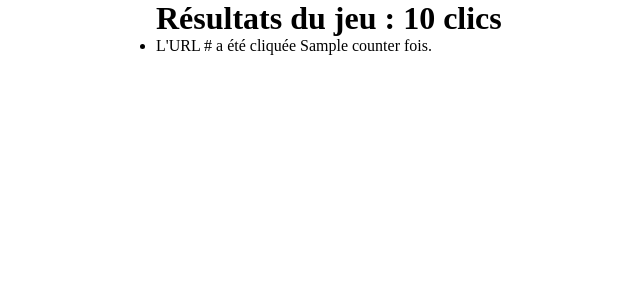
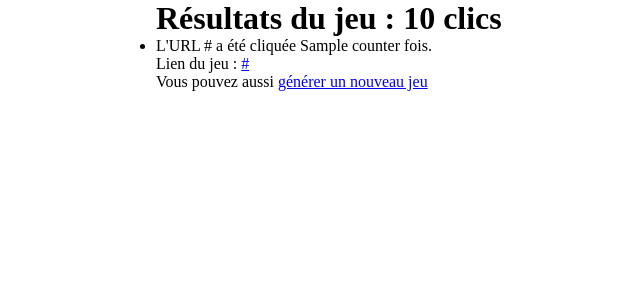
Before and after one commit to paztek/web-history-leaker, a PHP site: template views/report.html.twig in a window 1280 px wide. Shown: the top 300 px of the page, without its empty margins (184-824 px from the left). Run offline with PHP 8.4, Linux system fonts and the light colour scheme; the template is opened without the code that fills it: most values are stand-ins (such as "Sample title", 1, 10 or a date in 2020); some libraries are stand-ins or nearby versions.

Commit message:
Trying to use URL generator to retrieve game host full URL

```diff
--- a/bootstrap.php
+++ b/bootstrap.php
@@ -35,6 +35,8 @@ $app->register(new Silex\Provider\SessionServiceProvider());
 $app->register(new Silex\Provider\MonologServiceProvider(), array(
 	'monolog.logfile' => __DIR__.'/logs/silex.log',
 ));
+// The URL Generator Service
+$app->register(new Silex\Provider\UrlGeneratorServiceProvider());
 
 // The Twig service
 $app->register(new Silex\Provider\TwigServiceProvider(), array(
--- a/composer.json
+++ b/composer.json
@@ -5,6 +5,7 @@
         "symfony/security": "~2.1",
         "symfony/yaml": "~2.1",
         "twig/twig": ">=1.8,<2.0-dev",
+        "symfony/twig-bridge": "~2.1",
         "dflydev/doctrine-orm-service-provider": "1.0.*@dev"
     },
     "autoload": {
--- a/views/report.html.twig
+++ b/views/report.html.twig
@@ -12,9 +12,12 @@
         </ul>
     {% else %}
         <p>
-            Il semblerait que personne n'ait encore joué à votre jeu. Faites tourner le lien suivant !
-            <a href="/game/{{ game.id }}">http://whl.local/game/{{ game.id }}</a>.
+            Il semblerait que personne n'ait encore joué à votre jeu. Faites tourner le lien !
             Reviens ensuite sur cette page pour voir les résultats.
         </p>
     {% endif %}
+        <div id="links">
+        <p>Lien du jeu : <a href="/game/{{ game.id }}">{{ url('game', {id: game.id}) }}</a></p>
+        <p>Vous pouvez aussi <a href="/new">générer un nouveau jeu</a></p>
+        </div>
 {% endblock %}
--- a/web/index.php
+++ b/web/index.php
@@ -64,7 +64,8 @@ $app->get('/game/{id}', function (Request $request, $id) use($app) {
     $encrypted = base64_encode(json_encode($data));
 
     return $app['twig']->render('game.html.twig', array('data' => $encrypted));
-});
+})
+->bind('game');
 
 $app->get('/report/{id}', function (Request $request, $id) use($app) {
 
```
Also changed, not shown: 1 other file.
